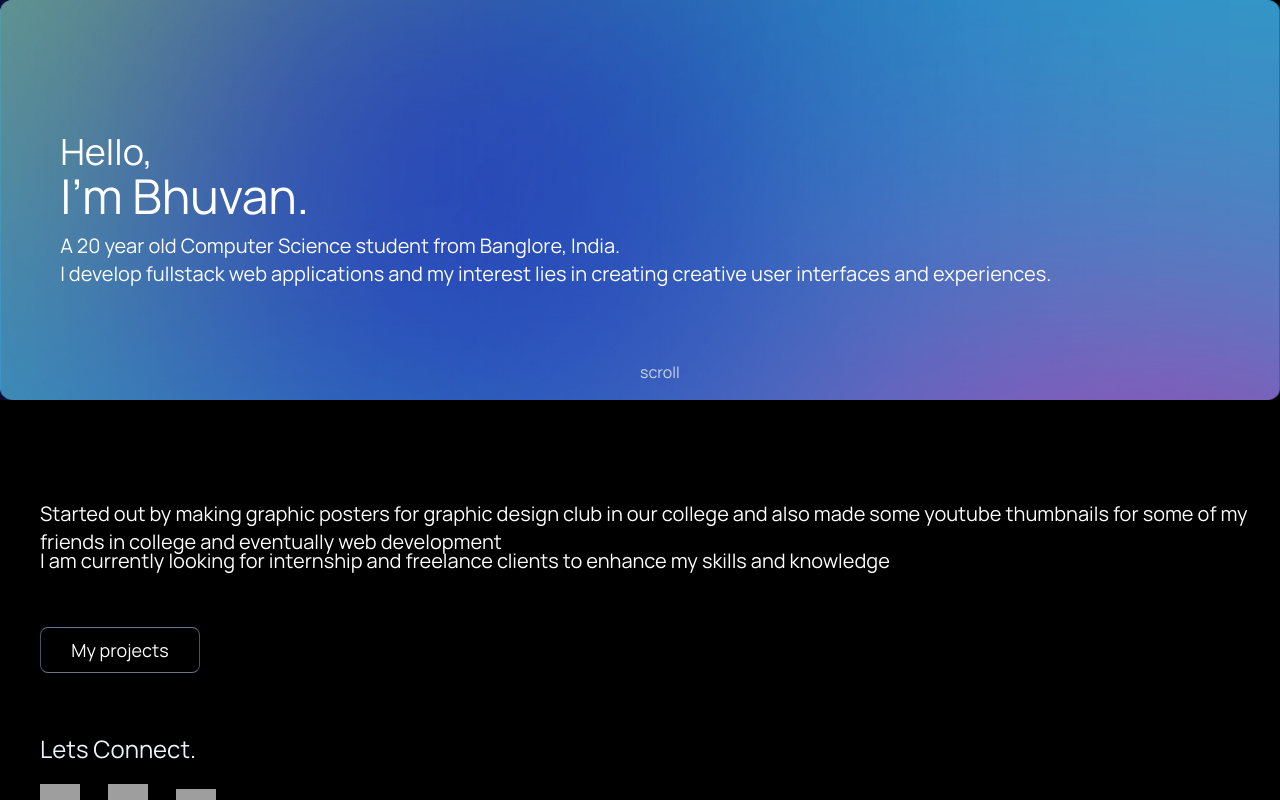
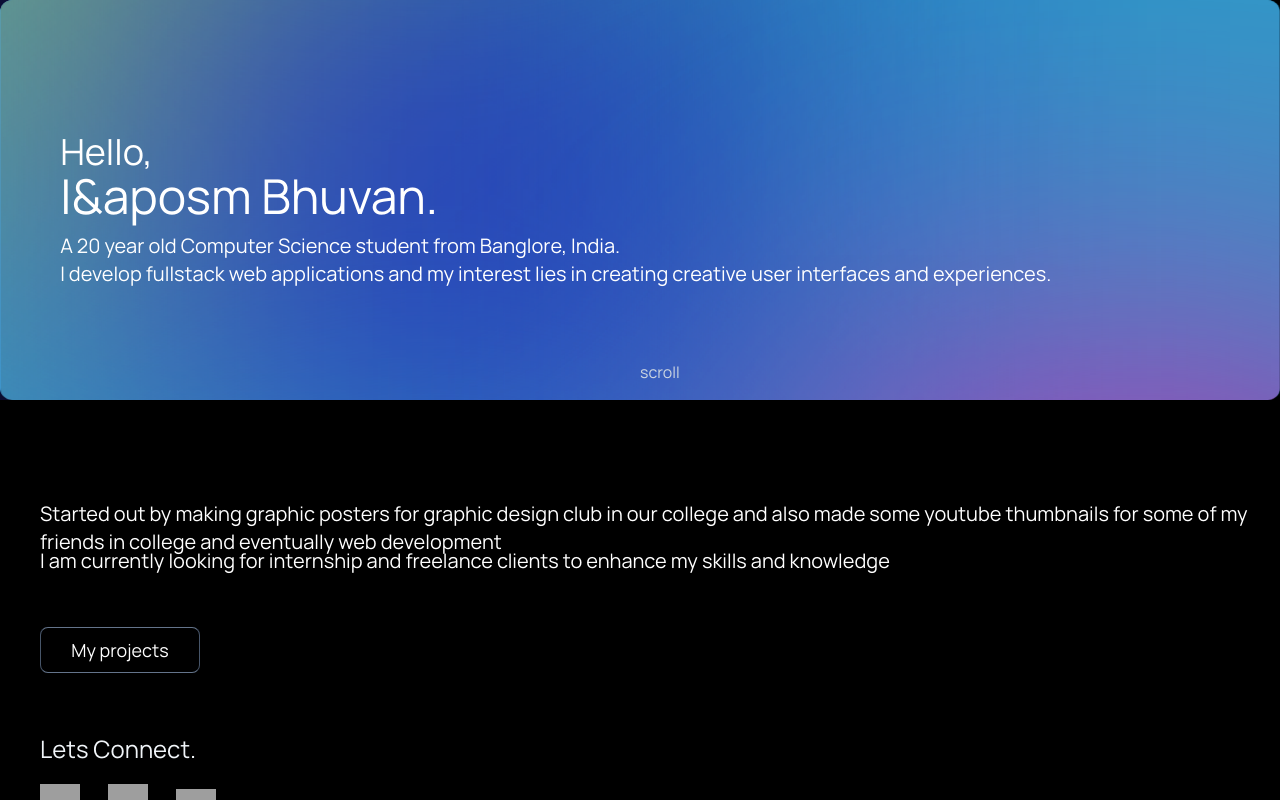
Before and after one commit to sanemishinazugawa11/Portfolio, a Next.js app: page / in a window 1280 px wide. Shown: the top 800 px of the page. Built offline with nearby package versions, Linux system fonts and the light colour scheme; grey boxes are pictures that could not be loaded.

Commit message:
changes linting types

```diff
--- a/app/page.tsx
+++ b/app/page.tsx
@@ -44,7 +44,7 @@ export default function Home() {
         <section className="absolute  top-0  w-full h-[60vh] sm:h-[60vh] p-5 bg-neutral-950/20 rounded-xl ">
           <section className="mt-28 leading-5">
             <h1 className="font-manrope font-normal text-3xl sm:text-4xl mt-10 ml-10 text-white">Hello,</h1>
-            <h1 className="font-manrope font-normal text-4xl sm:text-5xl ml-10 text-white">I'm Bhuvan.</h1>
+            <h1 className="font-manrope font-normal text-4xl sm:text-5xl ml-10 text-white">I&aposm Bhuvan.</h1>
             <h3 className="font-manrope font-medium  text-sm sm:text-xl ml-10 mt-3 text-white">A 20 year old Computer Science student from Banglore, India.
               <br />
               I develop fullstack web applications and my interest lies in creating creative user interfaces and experiences.
```
